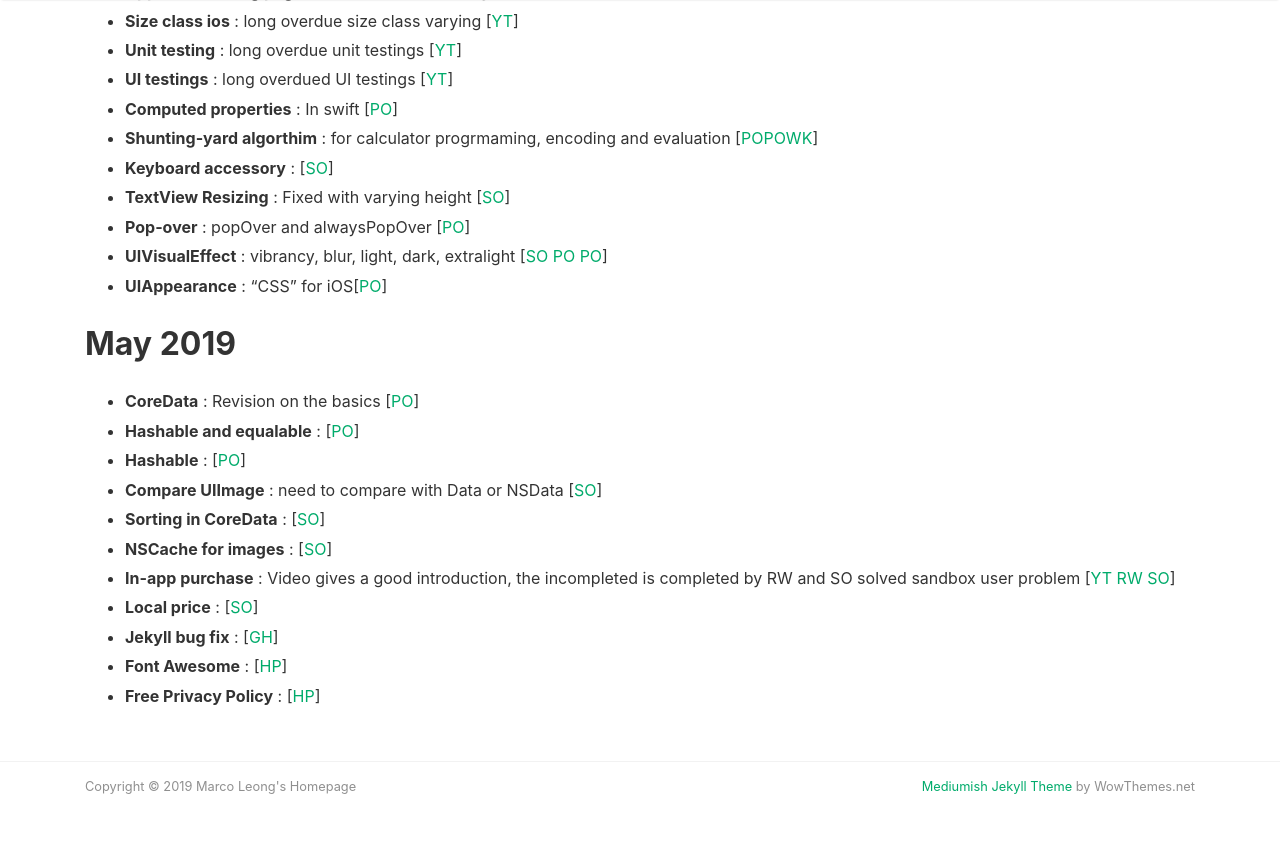
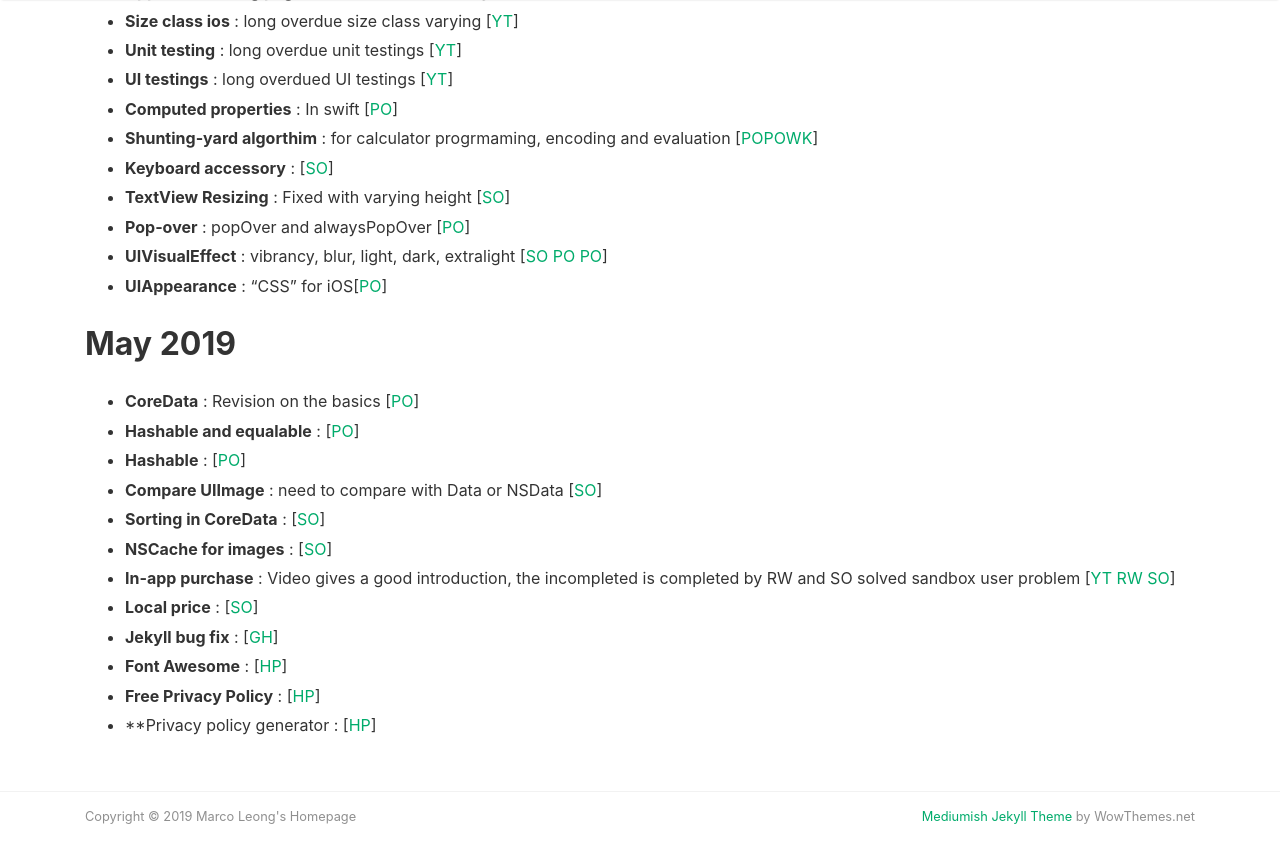
Before and after one commit to MarcoLeongDev/MarcoLeongDev.github.io, a Jekyll site: the page built from journey.md, in a window 1280 px wide and 900 px high, scrolled down 1097 px. Shown: the top 863 px of the window. Built offline with Jekyll 4.4.1, drawn with Linux system fonts in a browser that asks for light colours; nearby versions of some CDN libraries; our own code applies the rules of GitHub Pages for plain Markdown files.

Commit message:
Update journey.md

```diff
--- a/journey.md
+++ b/journey.md
@@ -34,6 +34,7 @@
 - **Jekyll bug fix** : [[GH](https://github.com/jekyll/jekyll/issues/5719#issuecomment-272048829)]
 - **Font Awesome** : [[HP](https://fontawesome.com/)]
 - **Free Privacy Policy** : [[HP](https://www.freeprivacypolicy.com/)]
+- **Privacy policy generator : [[HP](https://app-privacy-policy-generator.firebaseapp.com/)]
 
 
 <!-- - <details><summary>App Auto landing page</summary> settled on auto landing <a href="https://github.com/emilbaehr/automatic-app-landing-page">[GH]</a></details> -->
```
